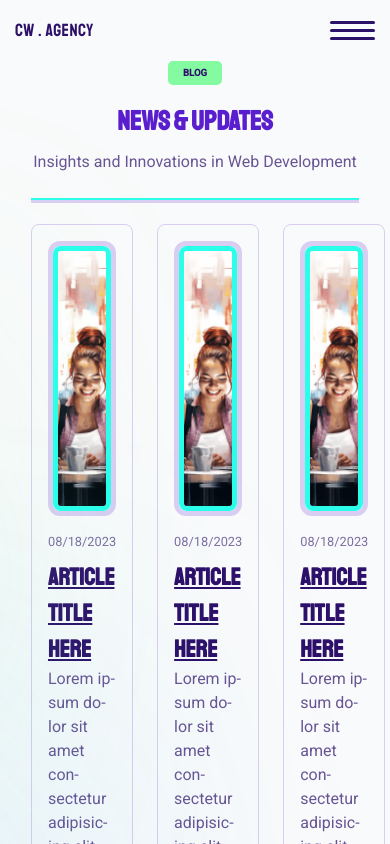
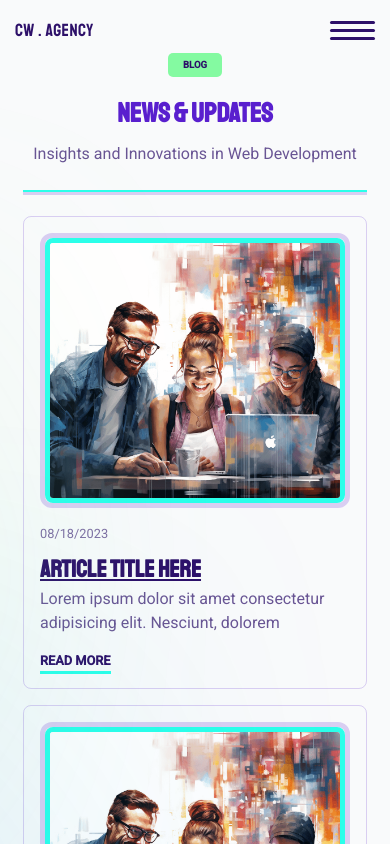
Before and after one commit to ChristianWare/chris-ware-agency, a Next.js app: page / in a window 390 px wide. Shown: the top 844 px of the page. Built offline with nearby package versions, Linux system fonts and the light colour scheme.

Commit message:
Blog Section Done

```diff
--- a/src/app/components/BlogSection/BlogSection.module.css
+++ b/src/app/components/BlogSection/BlogSection.module.css
@@ -9,8 +9,9 @@
 
 .bottom {
   display: grid;
-  grid-template-columns: repeat(3, 1fr);
-  grid-gap: 3rem;
+  grid-template-columns: repeat(auto-fit, minmax(300px, 1fr));
+  grid-auto-flow: dense;
+  grid-gap: 2rem;
 }
 
 @media screen and (max-width: 820px) {
@@ -18,3 +19,9 @@
     padding: 2rem;
   }
 }
+
+@media screen and (max-width: 568px) {
+  .content {
+    padding: 1rem;
+  }
+}
```
